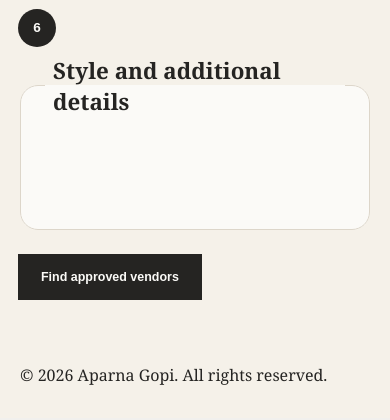
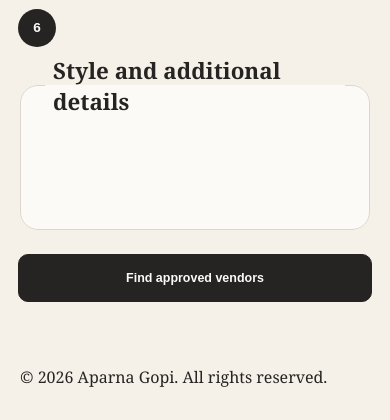
Before and after one commit to AparnaGopi/den, a Django app: template templates/core/event_discovery.html in a window 390 px wide. Shown: the part 1537-1957 px from the top of the page. Before the commit the page ends 1922 px from the top, so only its background shows below. Run offline with Django 5.2, Linux system fonts and the light colour scheme; the template is opened without the code that fills it: most values are stand-ins (such as "Sample title", 1, 10 or a date in 2020); form fields are guessed from the names that the template uses.

Commit message:
Align Find approved vendors button with form panels and size for mobile

```diff
--- a/static/css/site.css
+++ b/static/css/site.css
@@ -198,7 +198,21 @@ footer p { margin: 0; }
 .discovery-field .helptext { color: var(--muted); font: .75rem/1.45 Arial, sans-serif; margin-top: 6px; overflow-wrap: anywhere; }
 .discovery-field .errorlist { color: #9d3425; font: .85rem/1.45 Arial, sans-serif; padding-left: 20px; }
 .discovery-field input, .discovery-field select, .discovery-field textarea { min-width: 0; max-width: 100%; }
-.discovery-form > .button { margin-top: 24px; }
+.discovery-form > .button {
+  display: flex;
+  align-items: center;
+  justify-content: center;
+  width: fit-content;
+  max-width: 100%;
+  min-height: 48px;
+  margin: 24px 0 0 auto;
+  border-radius: 10px;
+  text-align: center;
+  white-space: normal;
+}
+@media (max-width: 760px) {
+  .discovery-form > .button { width: 100%; }
+}
 
 .discovery-field:not([hidden]) { display: flex; flex-direction: column; }
 .discovery-field > label { order: 0; }
```
